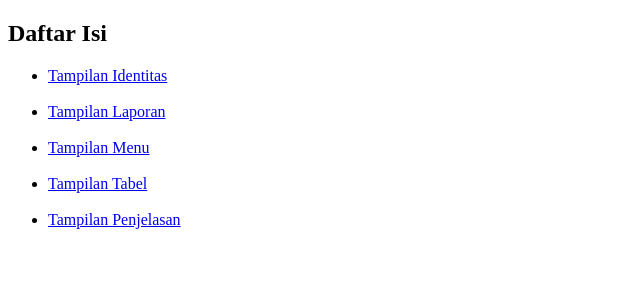
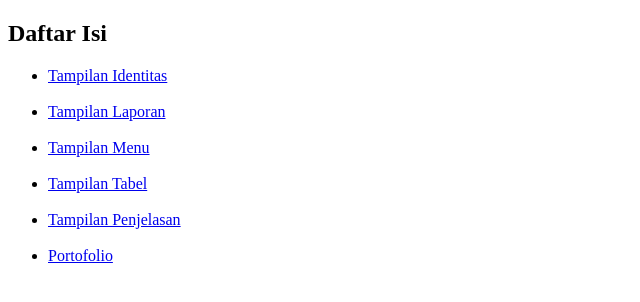
Before and after one commit to biefoverdinal/Perancangan-Web, a plain HTML site: page index.html in a window 1280 px wide. Shown: the whole page, without its empty margins (0-640 px from the left). Drawn offline with Linux system fonts and the light colour scheme.

Commit message:
Update index.html

```diff
--- a/index.html
+++ b/index.html
@@ -13,6 +13,7 @@
     <li><a href="menu.html">Tampilan Menu</a></li><br/>
     <li><a href="tabel.html">Tampilan Tabel</a></li><br/>
     <li><a href="penjelasan.html">Tampilan Penjelasan</a></li><br/>
+    <li><a href="portofolio_minggu_ke-2.html">Portofolio</a></li><br/>
 </ul>
 </body>
 </html>
```
